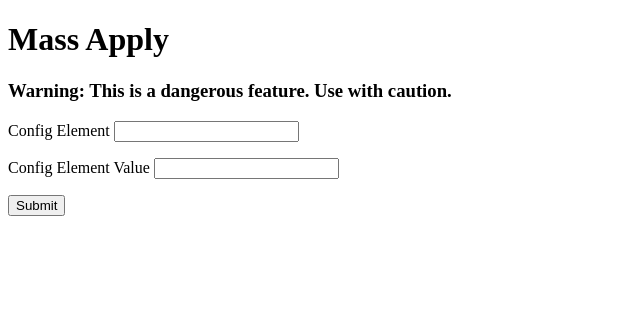
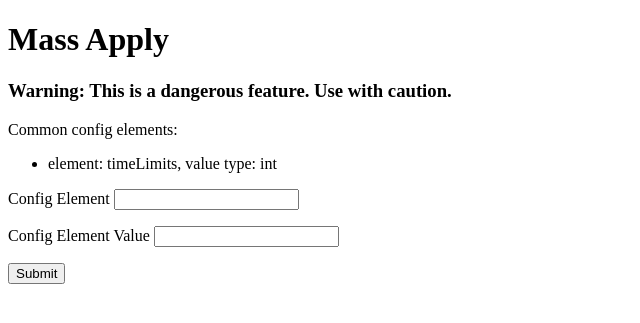
Before and after one commit to toastercup/flask-scormcloud, a Flask app: page /massapply/ in a window 1280 px wide. Shown: the top 323 px of the page, without its empty margins (0-640 px from the left). Run offline with Flask 2, Linux system fonts and the light colour scheme; parts of the project's set-up code (start-up, migrations or seed data) failed here and were passed over.

Commit message:
-Flesh out massapply(), massapply template.

```diff
--- a/manage.py
+++ b/manage.py
@@ -1,8 +1,6 @@
-from flask import Flask, request, render_template
+from flask import Flask, flash, request, render_template
 from scormcloud.client import ScormCloudService
 from scormcloud.client import ScormCloudUtilities
-from xml.sax.saxutils import escape
-from xml.dom import minidom
 
 
 #-----------------------------
@@ -32,8 +30,17 @@ app = Flask(__name__)
 app.config.from_object(DevConfig)
 
 
-@app.route('/massapply/')
+@app.route('/massapply/', methods=['POST', 'GET'])
 def massapply():
+    if request.method == 'POST':
+        config_element = request.form['config_element']
+        config_element_value = request.form['config_element_value']
+
+        sc_course_service = Config.SC_SERVICE.get_course_service()
+        sc_courses = sc_course_service.get_course_list()
+        sc_course_count = sc_courses is not None and len(sc_courses) or 0
+
+        flash('The config settings have been applied to ' + str(sc_course_count) + ' courses.')
     return render_template('massapply.html')
 
 
--- a/templates/massapply.html
+++ b/templates/massapply.html
@@ -11,7 +11,12 @@
     <body>
         <h1>Mass Apply</h1>
         <h3>Warning: This is a dangerous feature. Use with caution.</h3>
-    <form action="./" method="post">
+        <p>Common config elements:
+            <ul>
+                <li>element: timeLimits, value type: int</li>
+            </ul>
+        </p>
+        <form action="./" method="POST">
             <p>
                 <label for="config_element">Config Element</label>
                 {{ input('config_element') }}
@@ -24,5 +29,15 @@
                 {{ input('submit', 'Submit', 'submit') }}
             </p>
         </form>
+
+        {% with messages = get_flashed_messages() %}
+            {% if messages %}
+                <ul class=flashes>
+                    {% for message in messages %}
+                        <li>{{ message }}</li>
+                    {% endfor %}
+                </ul>
+            {% endif %}
+        {% endwith %}
     </body>
 </html>
```
Lines whose indentation alone changed are shown as unchanged.
